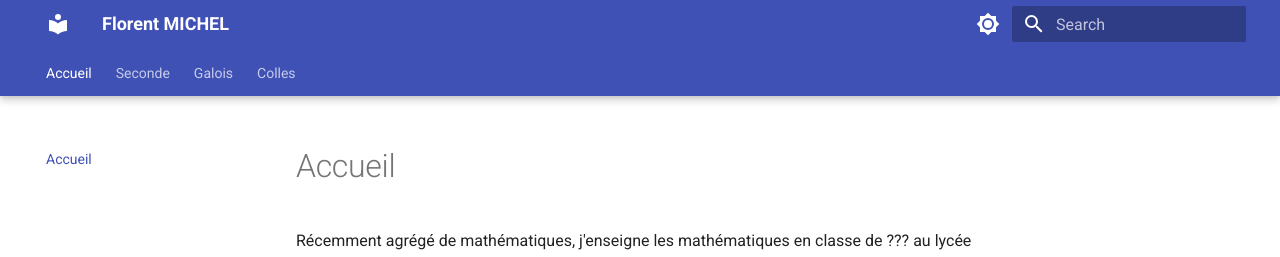
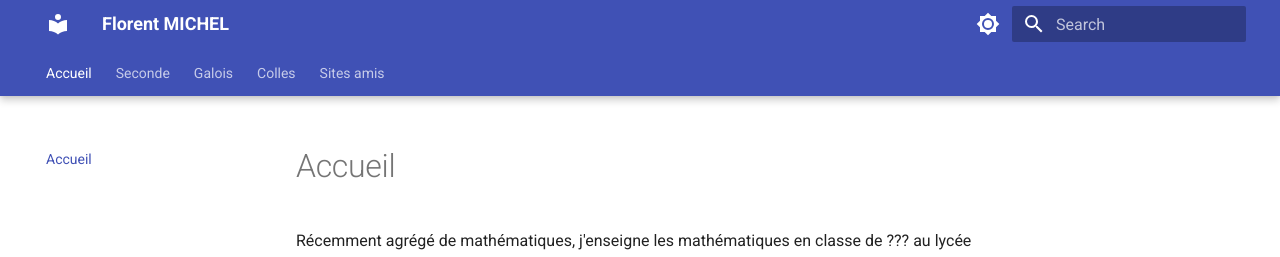
Before and after one commit to Florent-Michel/florent-michel.github.io, an MkDocs documentation site: the page built from docs/index.md, in a window 1280 px wide. Shown: the top 257 px of the page. Built offline with MkDocs 1.6.1 and Material for MkDocs 9.7.7, drawn with Linux system fonts in a browser that asks for light colours.

Commit message:
Update mkdocs.yml

```diff
--- a/mkdocs.yml
+++ b/mkdocs.yml
@@ -28,3 +28,4 @@ nav:
   - Galois:
     - Introduction: galois/introduction.md
   - Colles: colles.md
+  - Sites amis: sites_amis.md
```
